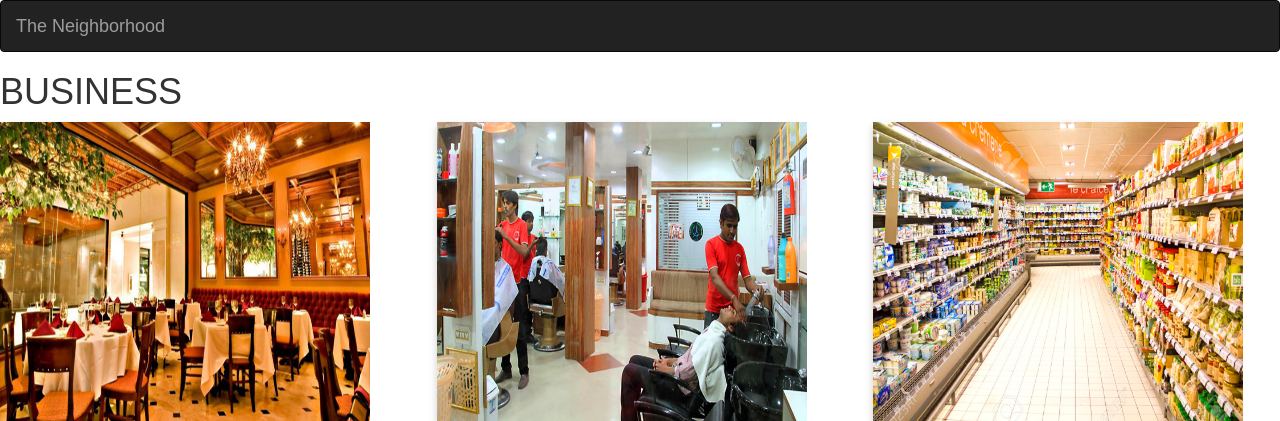
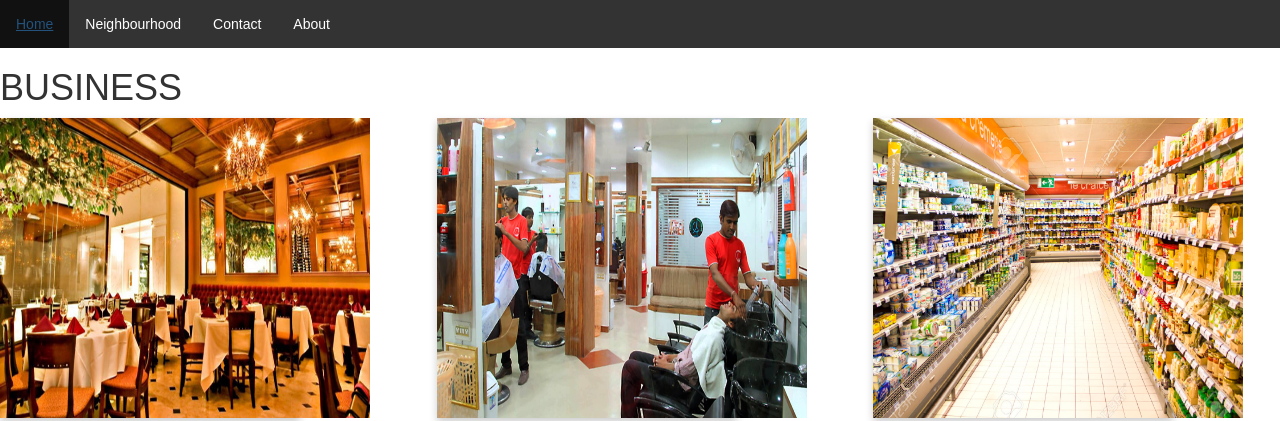
Before and after one commit to NatashaSenah/jirani, a Django app: page / in a window 1280 px wide. Shown: the top 421 px of the page. Run offline with Django 3.2, Linux system fonts and the light colour scheme; parts of the project's set-up code (start-up, migrations or seed data) failed here and were passed over; some libraries are stand-ins or nearby versions.

Commit message:
add the new navbar

```diff
--- a/jirani/models.py
+++ b/jirani/models.py
@@ -11,12 +11,12 @@
         self.create()
     def delete_neighbourhood(self):
         self.delete()
-class User(models.model):
+class User(models.Model):
     user_name = models.TextField()
     neighbourhood = models.ForeignKey(Neighbourhood)
     email = models.EmailField()
     phone_number = models.CharField(max_length = 10,blank =False)
-class Business(models.model):
+class Business(models.Model):
     business_name = models.TextField()
     user = models.ForeignKey(User)
     neighbourhood = models.ForeignKey(Neighbourhood)
--- a/jirani/templates/navbar.html
+++ b/jirani/templates/navbar.html
@@ -1,17 +1,40 @@
 <!DOCTYPE html>
-<html lang="en">
+<html>
 <head>
+<style>
+ul {
+    list-style-type: none;
+    margin: 0;
+    padding: 0;
+    overflow: hidden;
+    background-color: #333;
+}
 
-  <meta charset="utf-8">
-  <meta name="viewport" content="width=device-width, initial-scale=1">
+li {
+    float: left;
+}
+
+li a {
+    display: block;
+    color: white;
+    text-align: center;
+    padding: 14px 16px;
+    text-decoration: none;
+}
+
+li a:hover {
+    background-color: #111;
+}
+</style>
 </head>
 <body>
-<nav class="navbar navbar-inverse">
-  <div class="container-fluid">
-    <div class="navbar-header">
-      <a class="navbar-brand" href="">The Neighborhood</a>
-    </div>
-  </div>
-</nav>
+
+<ul>
+  <li><a class="active" href="#home">Home</a></li>
+  <li><a href="#neighbourhood">Neighbourhood</a></li>
+  <li><a href="#contact">Contact</a></li>
+  <li><a href="#about">About</a></li>
+</ul>
+
 </body>
 </html>
```
Also changed, not shown: jirani/migrations/0002_auto_20181022_1025.py (added).
